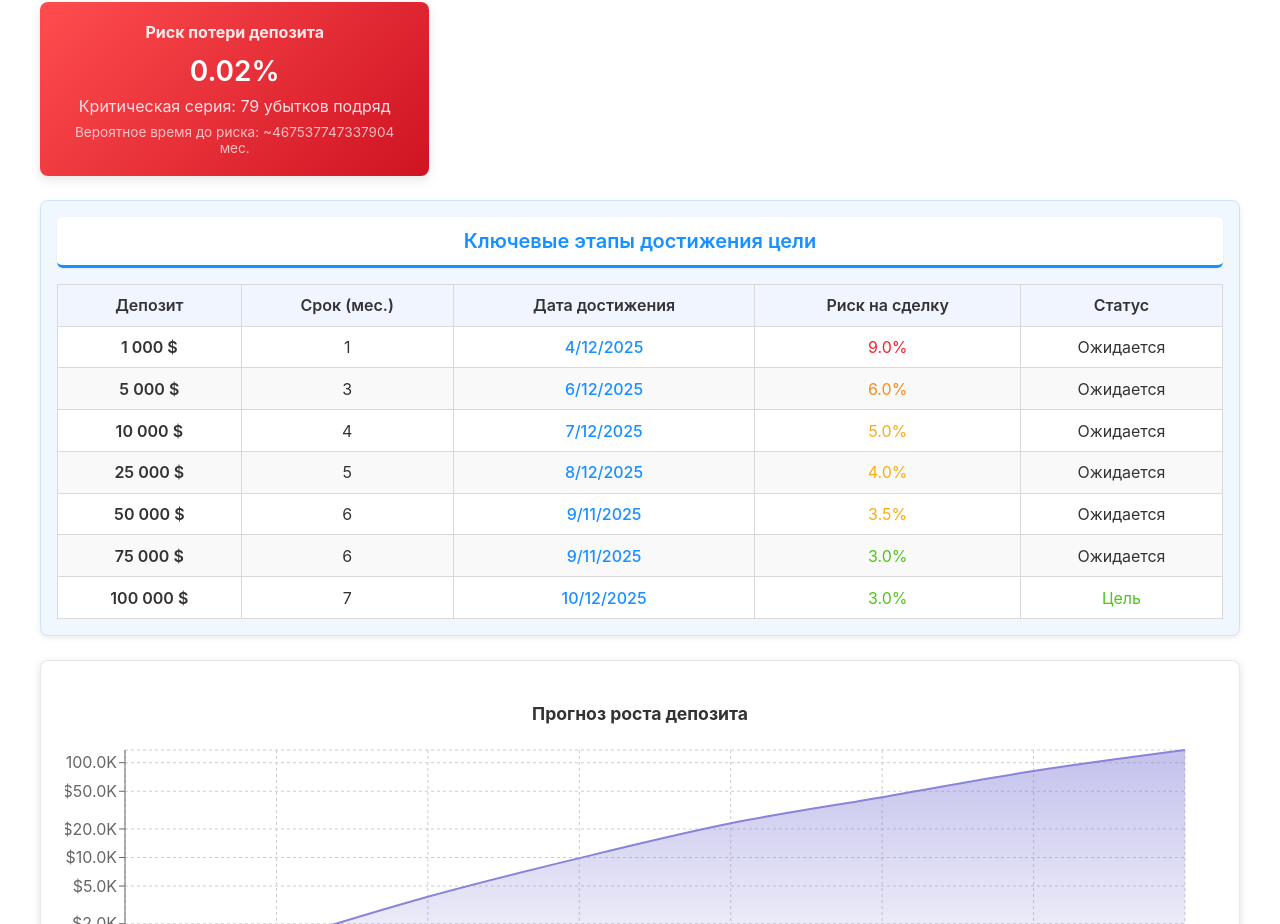
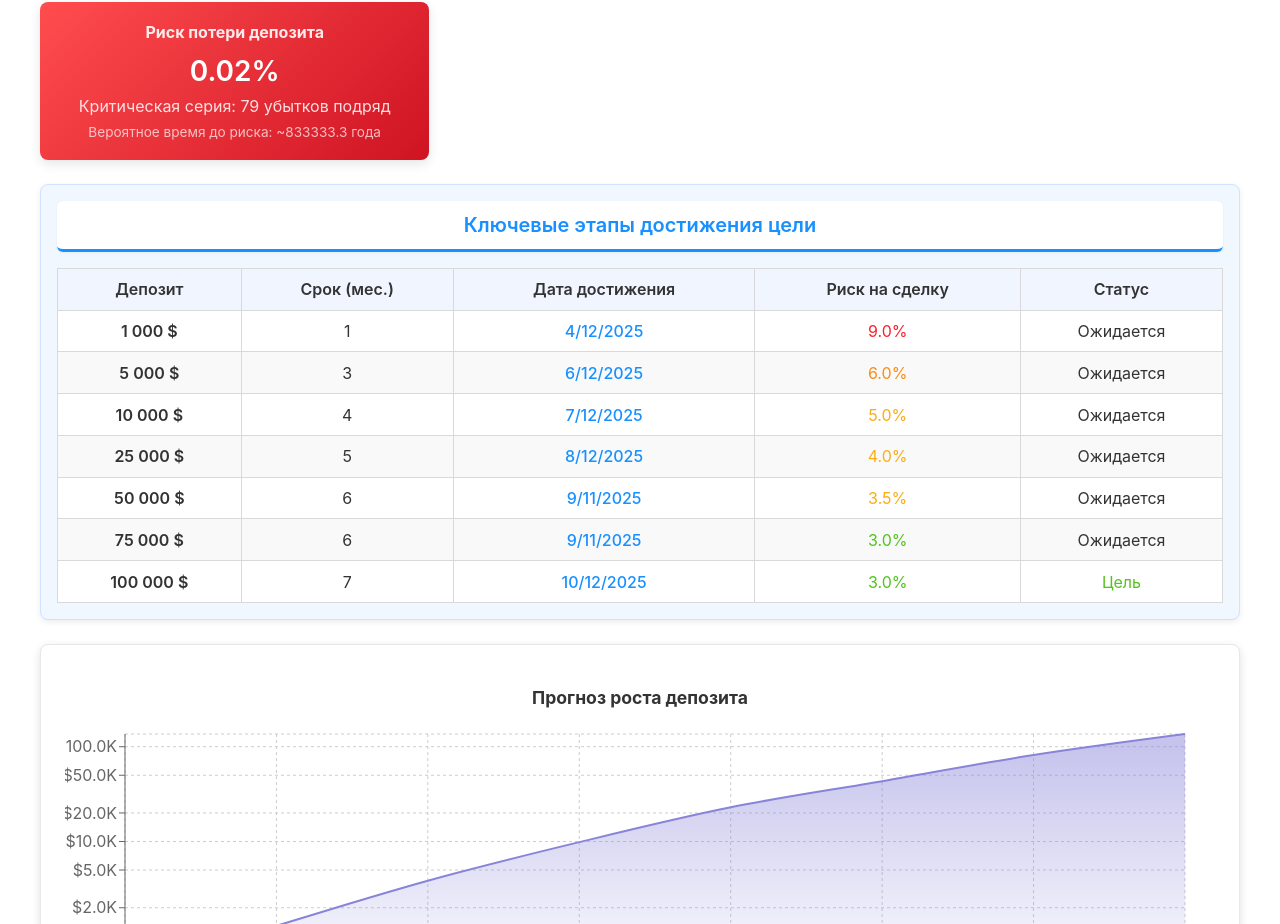
Before and after one commit to skverall/trading-calculator, a React (Create React App) app: page / in a window 1280 px wide. Shown: the part 1417-2341 px from the top of the page. Built offline with nearby package versions, Linux system fonts and the light colour scheme.

Commit message:
Fix risk calculation and improve UI

```diff
--- a/src/App.js
+++ b/src/App.js
@@ -212,13 +212,16 @@ const App = () => {
     const monthlyTrades = activePairs.reduce((sum, pair) => sum + pair.monthlyTrades, 0);
 
     // Ожидаемое количество таких последовательностей в месяц
-    // Используем формулу для ожидаемого числа серий определенной длины
-    const expectedSequencesPerMonth = (monthlyTrades - criticalLosses + 1) * sequenceProbability / 100;
+    // ИСПРАВЛЕНИЕ: формула некорректно рассчитывает вероятность последовательностей
+    // Новая формула учитывает реальную вероятность появления серии убытков в потоке сделок
+    const expectedSequencesPerMonth = monthlyTrades > criticalLosses ?
+      (monthlyTrades - criticalLosses + 1) * Math.pow(lossRate, criticalLosses) :
+      Math.pow(lossRate, criticalLosses) / criticalLosses;
 
     // Среднее время до первого появления такой последовательности (в месяцах)
     // Если вероятность очень мала, указываем null
     const timeEstimate = expectedSequencesPerMonth > 0
-      ? Math.ceil(1 / expectedSequencesPerMonth)
+      ? Math.min(Math.ceil(1 / expectedSequencesPerMonth), 9999999) // Ограничиваем максимальное значение
       : null;
 
     // Среднемесячное EV с учетом всех факторов для итоговой корректировки
@@ -229,9 +232,12 @@ const App = () => {
     // Чем выше EV и RR, тем ниже реальная вероятность слива
     const evAdjustment = monthlyEV > 0 ? 1 / (1 + monthlyEV / deposit * 10) : 1;
 
-    // Итоговая скорректированная вероятность банкротства
-    // С минимальным порогом 0.01% и максимальным 99.99%
-    let adjustedProbability = sequenceProbability * evAdjustment;
+    // ИСПРАВЛЕНИЕ: Итоговая скорректированная вероятность банкротства
+    // Используем вероятность из expectedSequencesPerMonth, которая более реалистична
+    // Применяем коэффициент времени, так как чем больше времени, тем выше вероятность
+    let adjustedProbability = Math.min(expectedSequencesPerMonth * 100, 100) * evAdjustment;
+
+    // Убеждаемся, что вероятность в разумных пределах
     adjustedProbability = Math.min(Math.max(adjustedProbability, 0.01), 99.99);
 
     // Дополнительная поправка для малых депозитов (более рискованных)
@@ -1156,12 +1162,41 @@ const App = () => {
           </div>
           <div className="small-text">
             {bankruptcyRisk.timeEstimate
-              ? `Вероятное время до риска: ~${bankruptcyRisk.timeEstimate} мес.`
+              ? `Вероятное время до риска: ${formatTimeEstimate(bankruptcyRisk.timeEstimate)}`
               : 'Низкая вероятность за период'}
           </div>
         </div>
       </div>
     );
+  };
+
+  // Функция для форматирования оценки времени до риска
+  const formatTimeEstimate = (months) => {
+    if (months >= 12) {
+      const years = (months / 12).toFixed(1);
+      return `~${years} ${formatYearsWord(years)}`;
+    }
+    return `~${months} мес.`;
+  };
+
+  // Функция для правильного склонения слова "лет/год/года"
+  const formatYearsWord = (years) => {
+    const lastDigit = years % 10;
+    const lastTwoDigits = years % 100;
+
+    if (lastTwoDigits >= 11 && lastTwoDigits <= 20) {
+      return 'лет';
+    }
+
+    if (lastDigit === 1) {
+      return 'год';
+    }
+
+    if (lastDigit >= 2 && lastDigit <= 4) {
+      return 'года';
+    }
+
+    return 'лет';
   };
 
   // Рендер графика вклада каждой пары
```
